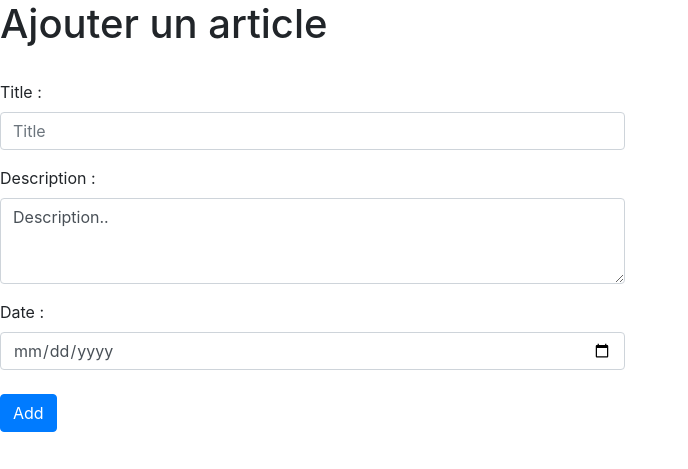
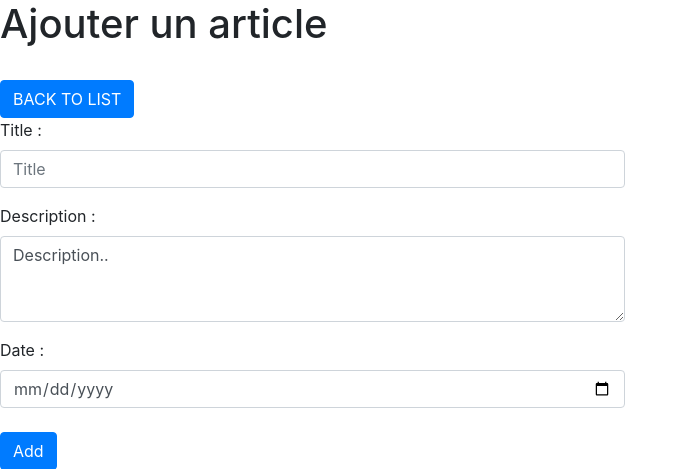
Before and after one commit to Bensehilayoub/EVAL_DWWM, a PHP site: page /add.php in a window 1280 px wide. Shown: the top 469 px of the page, without its empty margins (0-688 px from the left). Run offline with PHP 8.4, Linux system fonts and the light colour scheme.

Commit message:
FINAL COMMIT !

```diff
--- a/add.php
+++ b/add.php
@@ -35,6 +35,8 @@ if ($_POST){
 
     <h1>Ajouter un article</h1>
     <br>
+    <a class="btn btn-primary" href="index.php" role="button">BACK TO LIST</a>
+    <br>
 <div class="row">
     <div class="col-12 col-md-6">
         <form method="post" action="">
@@ -51,7 +53,7 @@ if ($_POST){
                 <input type="date" required  max="<?php echo date('Y-m-d'); ?>" min="1970-01-01"  class="form-control" id="date" name="date">
             </div>
             <br>
-            <button type="submit" class="btn btn-primary">Add</button>
+            <button type="submit" class="btn btn-primary"> Add </button>
         </form>
     </div>
 </div>
--- a/edit.php
+++ b/edit.php
@@ -40,6 +40,9 @@ if ($_POST){
 <div class="row">
     <div class="col-12 col-md-6">
     <h4>Modification de l'article : <?php echo $oldTitle ?> </h4>
+    <br>
+    <a class="btn btn-primary" href="index.php" role="button">BACK TO LIST</a>
+    <br>
         <form method="post" action="">
             <div class="form-group" >
                 <label for="title"> Title : </label>
```
